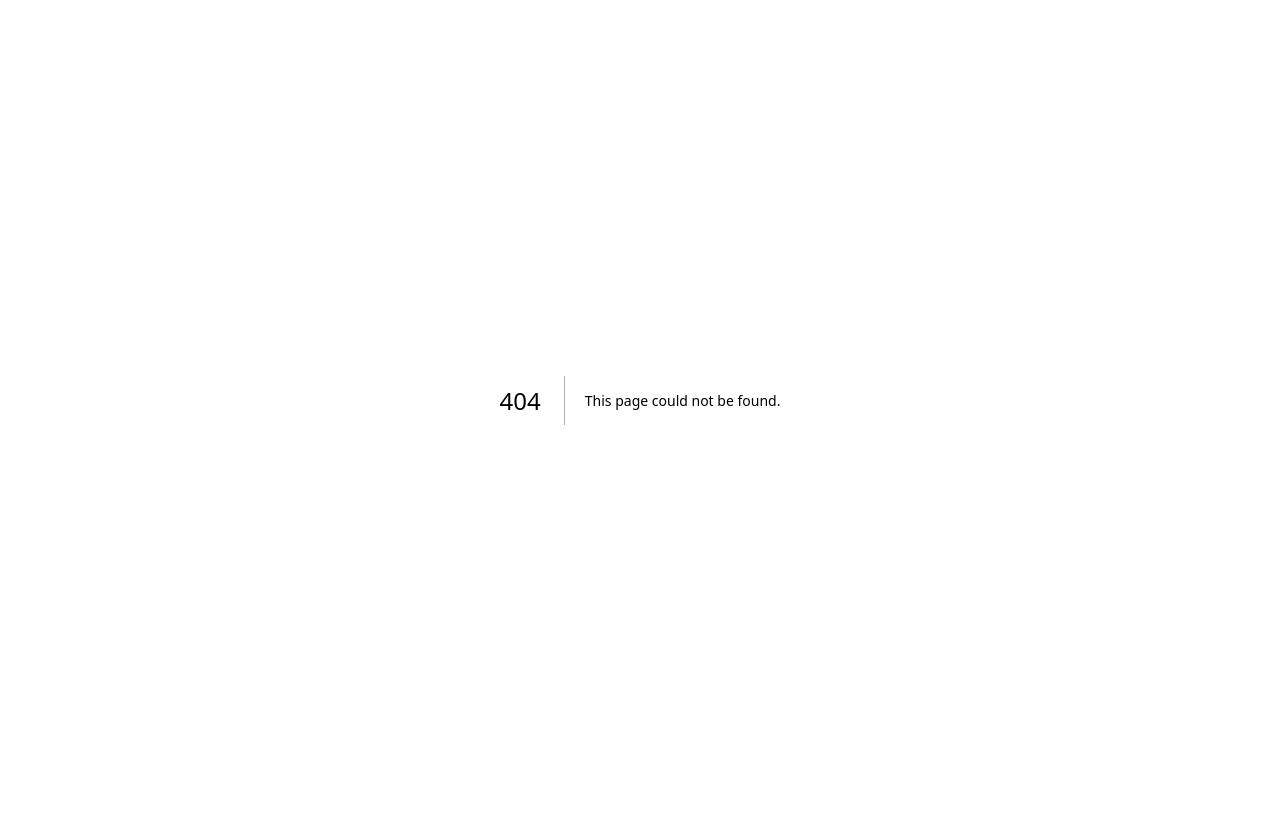
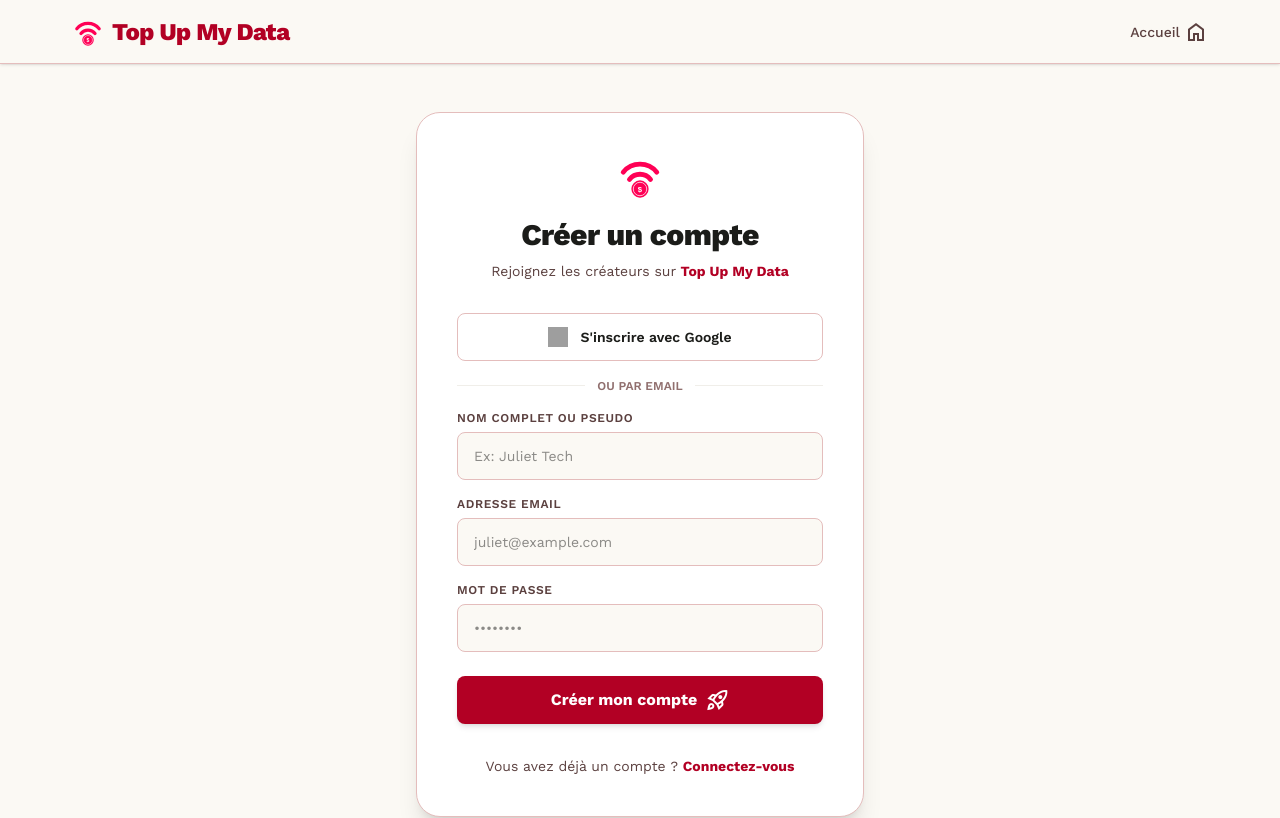
Before and after one commit to rosby17/topupmydata, a Next.js app: page /signup in a window 1280 px wide. Before the commit this address had no page. Shown: the top 818 px of the page. Built offline with nearby package versions, Linux system fonts and the light colour scheme; grey boxes are pictures that could not be loaded.

Commit message:
feat: Add signup page and link active campaigns

```diff
--- a/app/explore/page.tsx
+++ b/app/explore/page.tsx
@@ -300,9 +300,9 @@
 
           <div className="grid grid-cols-1 md:grid-cols-2 gap-5">
             {ACTIVE_CAMPAIGNS.map((c, i) => (
+              <Link href="/" key={c.id}>
                 <div
-                key={c.id}
-                className="bg-white rounded-2xl border flex flex-col md:flex-row gap-6 p-6 transition-all cursor-pointer"
+                  className="bg-white rounded-2xl border flex flex-col md:flex-row gap-6 p-6 transition-all cursor-pointer h-full"
                   style={{ borderColor: "#e4bdbc" }}
                   onMouseEnter={(e) => {
                     (e.currentTarget as HTMLElement).style.transform = "translateY(-3px)";
@@ -376,6 +376,7 @@
                     </div>
                   </div>
                 </div>
+              </Link>
             ))}
           </div>
         </section>
--- /dev/null
+++ b/app/signup/page.tsx
@@ -0,0 +1,176 @@
+"use client";
+import { useState } from "react";
+import Link from "next/link";
+import { useRouter } from "next/navigation";
+import Navbar, { TopUpLogo } from "@/components/Navbar";
+import Footer from "@/components/Footer";
+
+export default function SignupPage() {
+  const router = useRouter();
+  const [name, setName] = useState("");
+  const [email, setEmail] = useState("");
+  const [password, setPassword] = useState("");
+  const [loading, setLoading] = useState(false);
+  const [error, setError] = useState("");
+
+  const handleSignup = (e: React.FormEvent) => {
+    e.preventDefault();
+    if (!name || !email || !password) {
+      setError("Veuillez remplir tous les champs");
+      return;
+    }
+    setLoading(true);
+    setError("");
+    setTimeout(() => {
+      setLoading(false);
+      router.push("/dashboard");
+    }, 1500);
+  };
+
+  return (
+    <>
+      <Navbar />
+      <main className="min-h-[calc(100vh-64px)] flex items-center justify-center px-4 py-12" style={{ backgroundColor: "#fbf9f4" }}>
+        <div className="w-full max-w-md bg-white rounded-3xl border shadow-xl p-8 md:p-10 transition-all" style={{ borderColor: "#e4bdbc" }}>
+          {/* Logo & Header */}
+          <div className="flex flex-col items-center text-center mb-8">
+            <Link href="/" className="flex items-center gap-2 group mb-4">
+              <TopUpLogo className="w-12 h-12 transition-transform group-hover:scale-105" />
+            </Link>
+            <h1 className="text-2xl md:text-3xl font-extrabold" style={{ color: "#1b1c19", letterSpacing: "-0.02em" }}>
+              Créer un compte
+            </h1>
+            <p className="text-sm mt-2" style={{ color: "#5b403f" }}>
+              Rejoignez les créateurs sur <strong style={{ color: "#b20024" }}>Top Up My Data</strong>
+            </p>
+          </div>
+
+          {/* Social Logins */}
+          <div className="space-y-3 mb-6">
+            <button
+              onClick={() => { setLoading(true); setTimeout(() => router.push("/dashboard"), 800); }}
+              className="w-full h-12 rounded-xl border flex items-center justify-center gap-3 text-sm font-semibold transition-all hover:bg-gray-50 active:scale-98"
+              style={{ borderColor: "#e4bdbc", color: "#1b1c19" }}
+            >
+              <img src="https://www.svgrepo.com/show/475656/google-color.svg" alt="Google" className="w-5 h-5" />
+              <span>S&apos;inscrire avec Google</span>
+            </button>
+          </div>
+
+          <div className="relative flex items-center justify-center mb-6">
+            <div className="border-t w-full" style={{ borderColor: "#f0eee9" }} />
+            <span className="absolute bg-white px-3 text-xs uppercase font-semibold" style={{ color: "#906f6e" }}>
+              Ou par email
+            </span>
+          </div>
+
+          {/* Form */}
+          <form onSubmit={handleSignup} className="space-y-4">
+            {error && (
+              <div className="p-3 rounded-lg text-xs font-medium text-center" style={{ backgroundColor: "#ffdad8", color: "#b20024" }}>
+                {error}
+              </div>
+            )}
+
+            <div>
+              <label className="block text-xs font-semibold uppercase tracking-wider mb-1.5" style={{ color: "#5b403f" }}>
+                Nom Complet ou Pseudo
+              </label>
+              <input
+                type="text"
+                required
+                value={name}
+                onChange={(e) => setName(e.target.value)}
+                placeholder="Ex: Juliet Tech"
+                className="w-full h-12 rounded-xl px-4 outline-none text-sm transition-all"
+                style={{ backgroundColor: "#fbf9f4", border: "1px solid #e4bdbc", color: "#1b1c19" }}
+                onFocus={(e) => {
+                  e.currentTarget.style.borderColor = "#b20024";
+                  e.currentTarget.style.boxShadow = "0 0 0 3px rgba(178,0,36,0.1)";
+                }}
+                onBlur={(e) => {
+                  e.currentTarget.style.borderColor = "#e4bdbc";
+                  e.currentTarget.style.boxShadow = "none";
+                }}
+              />
+            </div>
+
+            <div>
+              <label className="block text-xs font-semibold uppercase tracking-wider mb-1.5" style={{ color: "#5b403f" }}>
+                Adresse Email
+              </label>
+              <input
+                type="email"
+                required
+                value={email}
+                onChange={(e) => setEmail(e.target.value)}
+                placeholder="juliet@example.com"
+                className="w-full h-12 rounded-xl px-4 outline-none text-sm transition-all"
+                style={{ backgroundColor: "#fbf9f4", border: "1px solid #e4bdbc", color: "#1b1c19" }}
+                onFocus={(e) => {
+                  e.currentTarget.style.borderColor = "#b20024";
+                  e.currentTarget.style.boxShadow = "0 0 0 3px rgba(178,0,36,0.1)";
+                }}
+                onBlur={(e) => {
+                  e.currentTarget.style.borderColor = "#e4bdbc";
+                  e.currentTarget.style.boxShadow = "none";
+                }}
+              />
+            </div>
+
+            <div>
+              <label className="block text-xs font-semibold uppercase tracking-wider mb-1.5" style={{ color: "#5b403f" }}>
+                Mot de passe
+              </label>
+              <input
+                type="password"
+                required
+                value={password}
+                onChange={(e) => setPassword(e.target.value)}
+                placeholder="••••••••"
+                className="w-full h-12 rounded-xl px-4 outline-none text-sm transition-all"
+                style={{ backgroundColor: "#fbf9f4", border: "1px solid #e4bdbc", color: "#1b1c19" }}
+                onFocus={(e) => {
+                  e.currentTarget.style.borderColor = "#b20024";
+                  e.currentTarget.style.boxShadow = "0 0 0 3px rgba(178,0,36,0.1)";
+                }}
+                onBlur={(e) => {
+                  e.currentTarget.style.borderColor = "#e4bdbc";
+                  e.currentTarget.style.boxShadow = "none";
+                }}
+              />
+            </div>
+
+            <button
+              type="submit"
+              disabled={loading}
+              className="w-full h-12 rounded-xl text-white text-base font-bold shadow-md transition-all active:scale-95 flex items-center justify-center gap-2 disabled:opacity-50 mt-6"
+              style={{ backgroundColor: "#b20024" }}
+            >
+              {loading ? (
+                <>
+                  <span className="material-symbols-outlined animate-spin text-lg">progress_activity</span>
+                  <span>Création en cours...</span>
+                </>
+              ) : (
+                <>
+                  <span>Créer mon compte</span>
+                  <span className="material-symbols-outlined text-lg">rocket_launch</span>
+                </>
+              )}
+            </button>
+          </form>
+
+          {/* Footer link */}
+          <div className="mt-8 text-center text-sm" style={{ color: "#5b403f" }}>
+            Vous avez déjà un compte ?{" "}
+            <Link href="/login" className="font-bold hover:underline" style={{ color: "#b20024" }}>
+              Connectez-vous
+            </Link>
+          </div>
+        </div>
+      </main>
+      <Footer />
+    </>
+  );
+}
```
Lines whose indentation alone changed are shown as unchanged.
